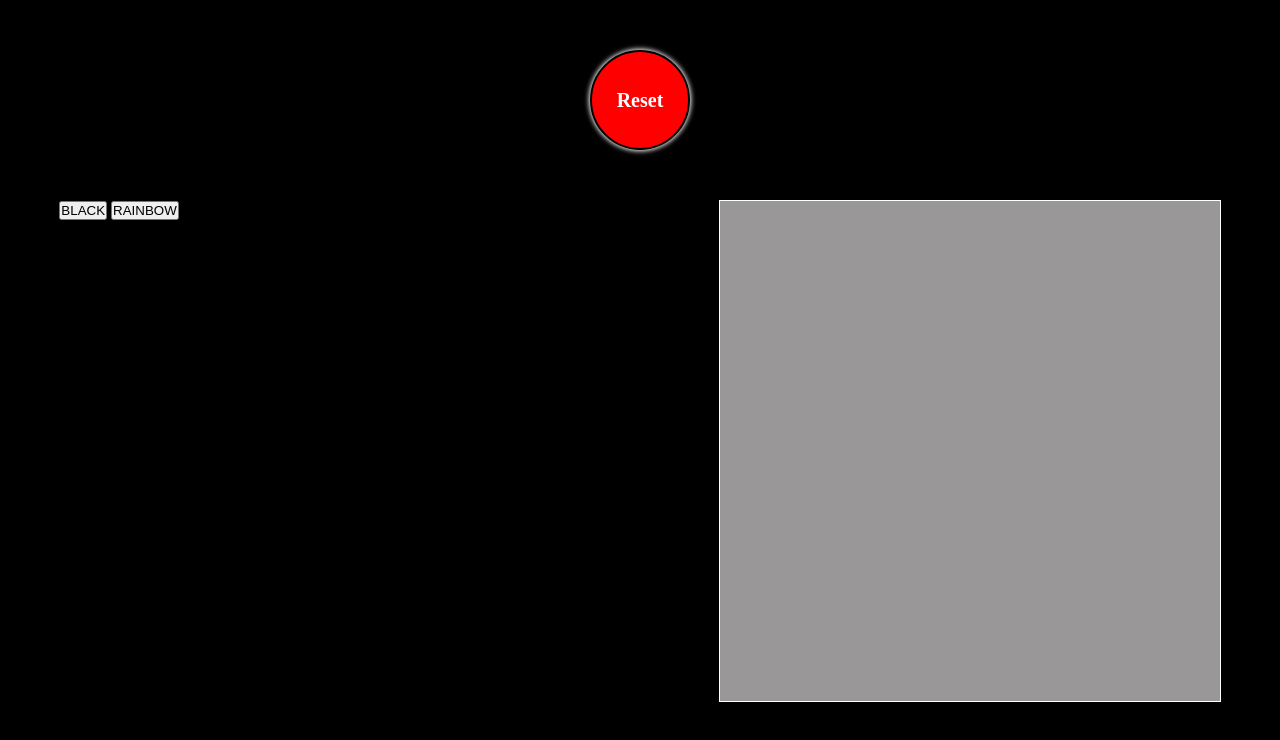
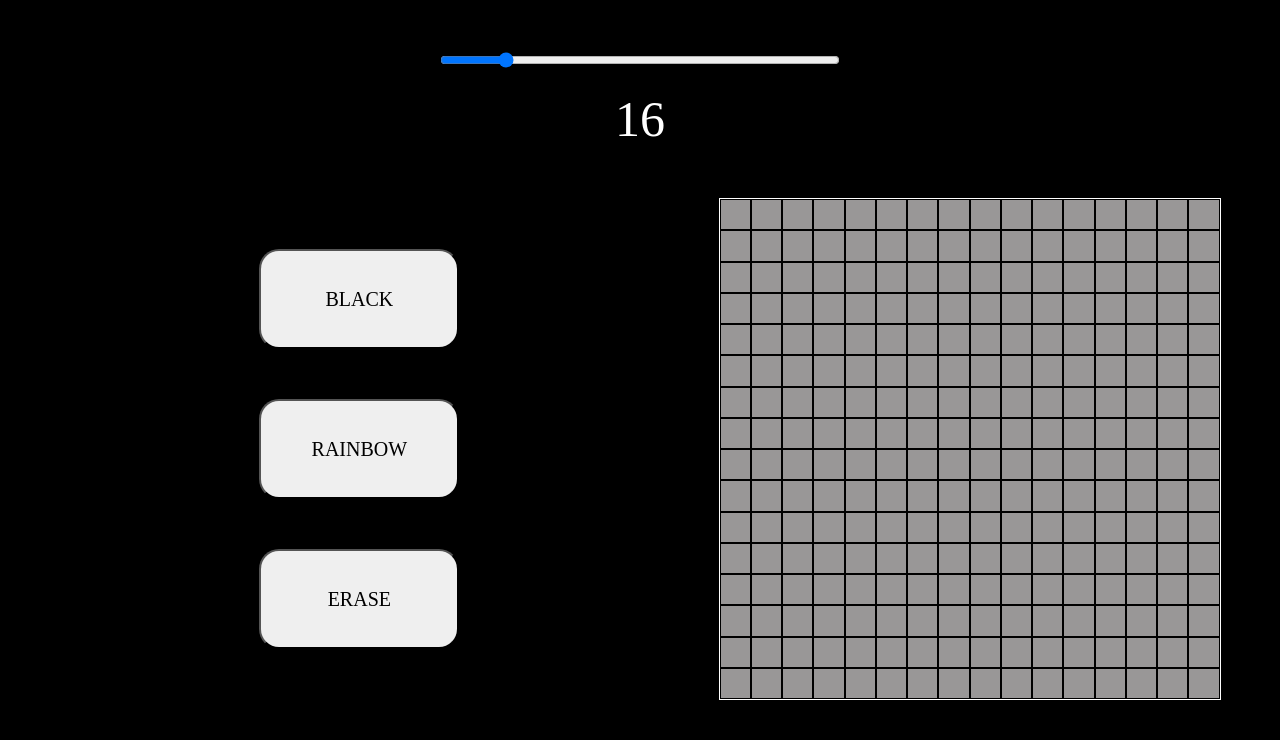
Before and after one commit to Teeeedy/etch-a-sketch, a plain HTML site: page index.html in a window 1280 px wide. Drawn offline with Linux system fonts and the light colour scheme.

Commit message:
Etch-A-Sketch project pretty much done, removed the reset button and added a slider. Commented all the code and reogranized the js file a bit

```diff
--- a/css/styles.css
+++ b/css/styles.css
@@ -13,22 +13,23 @@ body {
 
 .resetButtonContainer {
     display: flex;
-    justify-content: center;
+    flex-direction: column;
+    justify-content: space-between;
     align-items: center;
     padding: 50px;
 }
 
-.resetButton {
-    font-family: 'Times New Roman', Times, serif;
-    background-color: red;
+.slider {
+    width: 400px;
+    height: 20px;
+    margin-bottom: 20px;
+}
+
+.sizeValue {
+    font-size: 50px;
     color: white;
-    border: 2px solid black;
-    width: 100px;
-    height: 100px;
-    border-radius: 50%;
-    font-weight: bold;
-    font-size: 20px;
-    box-shadow: 0px 0px 5px 1px;
+    font-family: 'Times New Roman', Times, serif
+    ;
 
 }
 
@@ -46,6 +47,10 @@ body {
 .settings {
     width: 600px;
     height: 500px;
+    display: flex;
+    flex-direction: column;
+    justify-content: space-evenly;
+    align-items: center;
 }
 
 .buttons-container {
@@ -55,6 +60,7 @@ body {
     justify-content: center;
     align-items: center;
     flex-direction: column;
+    background-color: white;
     width: 502px;
     height: 502px;
 }
@@ -64,13 +70,36 @@ body {
     flex: 1;
     justify-content: stretch;
     align-items: center;
+    user-select: none;
+        -moz-user-select: none;
+        -khtml-user-select: none;
+        -webkit-user-select: none;
+        -o-user-select: none;
 }
 
 .btn  {
     flex: 1 0 auto;
     background-color: rgb(153, 151, 151);
+    border: 1px solid black;
+    user-select: none;
+        -moz-user-select: none;
+        -khtml-user-select: none;
+        -webkit-user-select: none;
+        -o-user-select: none;
 }
 
 .btn:hover{
     background-color: blue;
 }
+
+.black, .rainbow, .erase  {
+    font-size: 20px;
+    width: 200px;
+    height: 100px;
+    border-radius: 20px;
+    font-family: 'Times New Roman', Times, serif;
+}
+
+.black:hover, .rainbow:hover, .erase:hover {
+    background-color: blue;
+}
--- a/index.html
+++ b/index.html
@@ -8,12 +8,14 @@
     </head>
     <body>
         <div class="resetButtonContainer">
-            <button class="resetButton">Reset</button>
+            <input type="range" min="1" max="100" value="16" class="slider" id="myRange">
+            <p class="sizeValue"></p>
         </div>
         <div class="main">
             <div class="settings">
-                <button>BLACK</button>
-                <button>RAINBOW</button>
+                <button class="black">BLACK</button>
+                <button class="rainbow">RAINBOW</button>
+                <button class="erase">ERASE</button>
             </div>
             <div class="buttons-container">
         </div>
--- a/js/app.js
+++ b/js/app.js
@@ -1,66 +1,73 @@
+
+// Selecting elements and setting variables
+
 const btnContainer = document.querySelector('.buttons-container');
-const resetBtn = document.querySelector('.resetButton');
-let gridSize = 16;
+const body = document.querySelector('body');
+const blackBtn = document.querySelector('.black');
+const rainbowBtn = document.querySelector('.rainbow');
+const eraseBtn = document.querySelector('.erase');
+const gridSlider = document.querySelector('#myRange')
+const gridSizeValue = document.querySelector('.sizeValue');
+
+// VARIABLE HOLDING SIZE OF GRID VALUE ( DEFAULT: 16 )
+
+gridSize = gridSlider.value;
+
+// SHOWS THE GRID SIZE IN A PARAGRAPH ON THE PAGE
+
+gridSizeValue.textContent = gridSize;
 
 
+
+// Functions
+
+// GENERATES A RANDOM COLOR
+
+const getRandomColor = function () {
+  let letters = '0123456789ABCDEF';
+  let color = '#';
+  for (var i = 0; i < 6; i++) {
+    color += letters[Math.floor(Math.random() * 16)];
+  }
+  return color;
+}
+
+// VARIABLE HOLDING RANDOM COLOR
+
+let colorofblock = getRandomColor();
+
+// TURNS TARGET OF EVENT A RANDOM COLOR
+
+const changetoRainbow = function (e) {
+    e.target.style.backgroundColor = getRandomColor();
+}
+
+// TURNS TARGET OF EVENT BLACK
 
 const changetoBlack = function (e) {
     e.target.style.backgroundColor = 'black';
 }
+
+// TURNS A DIV A RANDOM COLOR WHEN MOUSE IS OVER DIV
+
+const rainbowtrail = function (e) {
+    e.target.style.backgroundColor = getRandomColor();
+    btnContainer.addEventListener('mouseover', changetoRainbow )
+}
+
+// TURNS A DIV BLACK WHEN MOUSE IS OVER DIV
 
 const blacktrail = function (e) {
     e.target.style.backgroundColor = 'black';
     btnContainer.addEventListener('mouseover', changetoBlack);
 }
 
+// FORMS THE GRID BASED ON THE VALUE OF GRIDSIZE
 
-
-
-
-
-for (let i=0; i<gridSize; i++){
-    const row = document.createElement('div');
-    for (let j=0; j<gridSize; j++) {
-        const btn = document.createElement('div');
-        btn.style.width = `${500/Number(gridSize)}px`;
-        btn.style.height = `${500/Number(gridSize)}px`;
-        btn.classList.add('btn');
-
-
-        btnContainer.addEventListener('mousedown', blacktrail);
-
-        btnContainer.addEventListener('mouseleave', (e) => {
-            btnContainer.removeEventListener('mouseover', changetoBlack);
-        });
-
-
-        btnContainer.addEventListener('mouseup', (e) => {
-            btnContainer.removeEventListener('mouseover', changetoBlack);
-        });
-
-
-
-
-        row.appendChild(btn);
-        row.classList.add('row');
-        btnContainer.appendChild(row);
-    }
-}
-
-
-const changeSize = function() {
-    gridSize = prompt('Choose the number of buttons per line (Default: 16x16)')
-    while (gridSize > 100 || gridSize <= 0 || gridSize ==='null' ){
-        gridSize = prompt('Choose between 1-100')
-    }
-
+const formGrid = function () {
     while (btnContainer.firstChild){
         btnContainer.removeChild(btnContainer.lastChild);
     }
-
-    resetBtn.addEventListener('click', changeSize)
-
-
 
     for (let i=0; i<gridSize; i++){
         const row = document.createElement('div');
@@ -74,8 +81,66 @@ const changeSize = function() {
             btnContainer.appendChild(row);
         }
     }
-
 }
 
+// CHANGES THE SIZE OF THE GRID AND ERASES EVERYTHING ON THE GRID ( FORMS NEW GRID WITH NEW SIZE )
 
-resetBtn.addEventListener('click', changeSize)
+const changeSize = function() {
+    gridSize = gridSlider.value;
+    gridSizeValue.textContent = gridSize;
+    while (gridSize > 100 || gridSize <= 0 || gridSize ==='null' ){
+        gridSize = prompt('Choose between 1-100')
+    }
+
+    while (btnContainer.firstChild){
+        btnContainer.removeChild(btnContainer.lastChild);
+    }
+
+    formGrid();
+}
+
+// Forms the sketching grid
+
+formGrid();
+
+// GRID DIVS EVENTS ON CLICK
+
+btnContainer.addEventListener('mousedown', blacktrail);
+        body.addEventListener('mouseup', (e) => {
+            btnContainer.removeEventListener('mouseover', changetoBlack);
+        });
+
+// GRID SLIDER EVENTS
+
+gridSlider.addEventListener('click', changeSize);
+
+// BLACK BUTTON EVENTS
+
+blackBtn.addEventListener('click', () => {
+    btnContainer.removeEventListener('mouseover', changetoRainbow);
+    btnContainer.removeEventListener('mousedown', rainbowtrail);
+
+
+    btnContainer.addEventListener('mousedown', blacktrail);
+    body.addEventListener('mouseup', (e) => {
+        btnContainer.removeEventListener('mouseover', changetoBlack);
+    });
+});
+
+// RAINBOW BUTTON EVENTS
+
+rainbowBtn.addEventListener('click', () => {
+    btnContainer.removeEventListener('mouseover', changetoBlack);
+    btnContainer.removeEventListener('mousedown',blacktrail);
+
+
+
+    btnContainer.addEventListener('mousedown', rainbowtrail);
+    body.addEventListener('mouseup', (e) => {
+        btnContainer.removeEventListener('mouseover', changetoRainbow);
+    });
+});
+
+// ERASE BUTTON EVENTS
+
+eraseBtn.addEventListener('click', formGrid);
```
